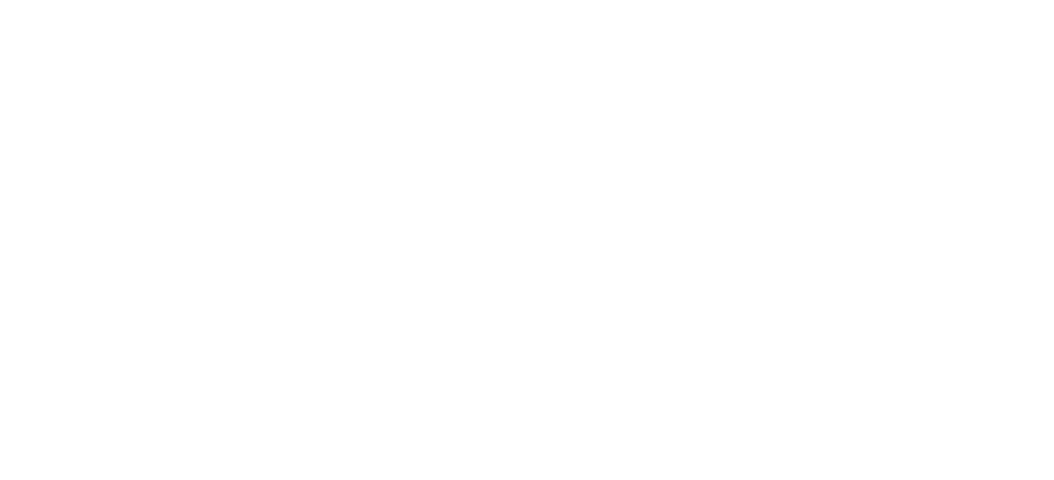
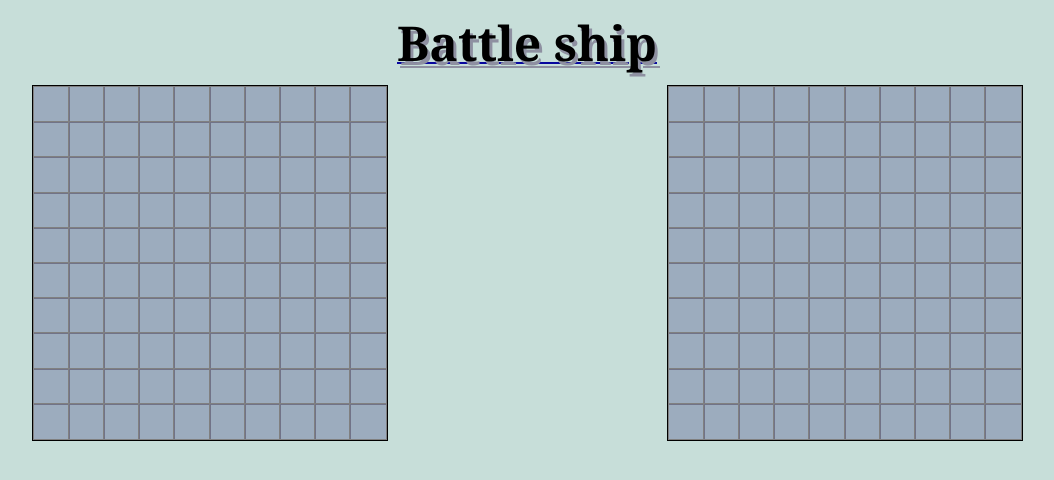
Before and after one commit to Stan-tab/Battle-ship, a website built with webpack: page src/template.html in a window 1280 px wide. Shown: the whole page, without its empty margins (113-1167 px from the left). Built offline with nearby package versions, Linux system fonts and the light colour scheme.

Commit message:
Add boards and simple ui

```diff
--- a/src/index.js
+++ b/src/index.js
@@ -0,0 +1,18 @@
+import './style.css';
+
+// document.querySelector("div[x='2'][y='5']") //Reference for me
+const boards = [...document.querySelectorAll('.boards > *')];
+(function createCells() {
+	boards.forEach((board) => {
+		for (let i = 0; i < 100; i++) {
+			const cell = document.createElement('div');
+			cell.setAttribute('x', `${i % 10}`);
+			cell.setAttribute('y', `${Math.floor(i / 10)}`);
+			Object.assign(cell.style, {
+				backgroundColor: 'rgb(89 94 148 / 39%)',
+				outline: "solid 0.5px grey"
+			});
+			board.appendChild(cell);
+		}
+	});
+})();
--- /dev/null
+++ b/src/style.css
@@ -0,0 +1,45 @@
+:root {
+	background-color: rgb(199, 222, 217);
+}
+
+body {
+	margin: 0;
+	margin-top: 10px;
+	padding: 0;
+}
+
+header {
+	text-align: center;
+	font-size: 3rem;
+	font-weight: bolder;
+	font-family: Georgia, 'Times New Roman', Times, serif;
+	text-decoration: rgb(7, 7, 158) underline 2px;
+	text-shadow: 3px 4px rgb(142, 144, 161);
+}
+
+.mainBox {
+	display: flex;
+	flex-direction: column;
+}
+
+.ships {
+	flex: 1;
+}
+
+.boards {
+	flex: 3;
+	display: flex;
+	gap: 10px;
+	flex-wrap: wrap;
+	justify-content: space-around;
+	align-items: center;
+	padding: 10px;
+	>* {
+		--side: clamp(15rem, 45vw, 22rem);
+		width: var(--side);
+		height: var(--side);
+		display: grid;
+		grid-template-columns: repeat(10, 1fr);
+		border: 2px solid black;
+	}
+}
--- a/src/template.html
+++ b/src/template.html
@@ -3,9 +3,16 @@
 <head>
 	<meta charset="UTF-8">
 	<meta name="viewport" content="width=device-width, initial-scale=1.0">
-	<title>Document</title>
+	<title>Battle ship</title>
 </head>
 <body>
-
+	<header>Battle ship</header>
+	<div class="mainBox">
+		<div class="ships"></div>
+		<div class="boards">
+			<div class="p f"></div>
+			<div class="p t"></div>
+		</div>
+	</div>
 </body>
 </html>
```
